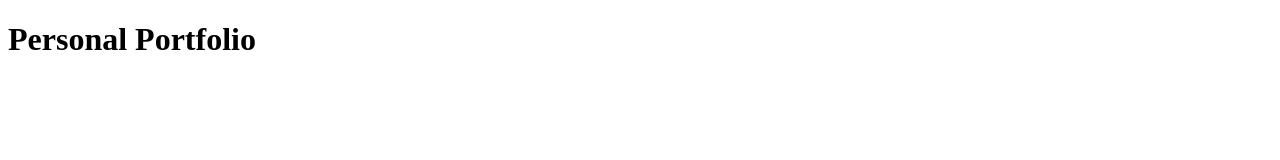
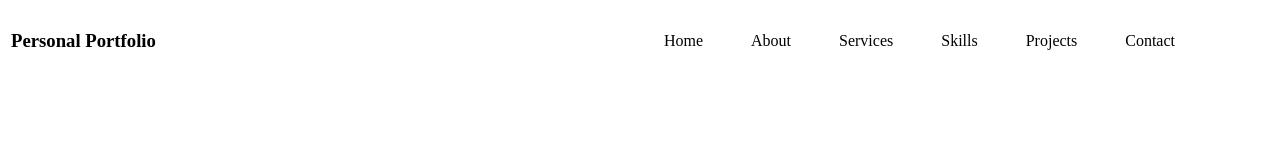
Before and after one commit to kameshNethsara/portfolio-html-only, a plain HTML site: page index.html in a window 1280 px wide. Drawn offline with Linux system fonts and the light colour scheme.

Commit message:
Creating Header on my Portfolio using only-HTML

```diff
--- a/index.html
+++ b/index.html
@@ -7,6 +7,35 @@
     <link rel="icon" href="assets/images/logo-1.jpg" type="image/jpg">
 </head>
 <body>
-    <h1>Personal Portfolio</h1>
+    <header>
+        <table>
+            <tr>
+                <td><h3>Personal Portfolio</h3></td>
+                <td>&nbsp;&nbsp;&nbsp;&nbsp;&nbsp;&nbsp;&nbsp;&nbsp;
+                    &nbsp;&nbsp;&nbsp;&nbsp;&nbsp;&nbsp;&nbsp;&nbsp;
+                    &nbsp;&nbsp;&nbsp;&nbsp;&nbsp;&nbsp;&nbsp;&nbsp;
+                    &nbsp;&nbsp;&nbsp;&nbsp;&nbsp;&nbsp;&nbsp;&nbsp;
+                    &nbsp;&nbsp;&nbsp;&nbsp;&nbsp;&nbsp;&nbsp;&nbsp;
+                    &nbsp;&nbsp;&nbsp;&nbsp;&nbsp;&nbsp;&nbsp;&nbsp;
+                    &nbsp;&nbsp;&nbsp;&nbsp;&nbsp;&nbsp;&nbsp;&nbsp;
+                    &nbsp;&nbsp;&nbsp;&nbsp;&nbsp;&nbsp;&nbsp;&nbsp;
+                    &nbsp;&nbsp;&nbsp;&nbsp;&nbsp;&nbsp;&nbsp;&nbsp;
+                    &nbsp;&nbsp;&nbsp;&nbsp;&nbsp;&nbsp;&nbsp;&nbsp;
+                    &nbsp;&nbsp;&nbsp;&nbsp;&nbsp;&nbsp;&nbsp;&nbsp;
+                    &nbsp;&nbsp;&nbsp;&nbsp;&nbsp;&nbsp;&nbsp;&nbsp;
+                    &nbsp;&nbsp;&nbsp;&nbsp;&nbsp;&nbsp;&nbsp;&nbsp;
+                    &nbsp;&nbsp;&nbsp;&nbsp;&nbsp;&nbsp;&nbsp;&nbsp;
+                </td>
+                    <nav>
+                        <td><a href="#home"></a>Home &nbsp;&nbsp;&nbsp;&nbsp;&nbsp;&nbsp;&nbsp;&nbsp;&nbsp;&nbsp;</td>
+                        <td><a href="#about"></a>About &nbsp;&nbsp;&nbsp;&nbsp;&nbsp;&nbsp;&nbsp;&nbsp;&nbsp;&nbsp;</td>
+                        <td><a href="#services"></a>Services &nbsp;&nbsp;&nbsp;&nbsp;&nbsp;&nbsp;&nbsp;&nbsp;&nbsp;&nbsp;</td>
+                        <td><a href="#skills"></a>Skills &nbsp;&nbsp;&nbsp;&nbsp;&nbsp;&nbsp;&nbsp;&nbsp;&nbsp;&nbsp;</td>
+                        <td><a href="#projects"></a>Projects &nbsp;&nbsp;&nbsp;&nbsp;&nbsp;&nbsp;&nbsp;&nbsp;&nbsp;&nbsp;</td>
+                        <td><a href="#contact"></a>Contact &nbsp;&nbsp;&nbsp;&nbsp;&nbsp;&nbsp;&nbsp;&nbsp;&nbsp;&nbsp;</td>
+                    </nav>
+                </tr>
+        </table>
+    </header>
 </body>
 </html>
```
